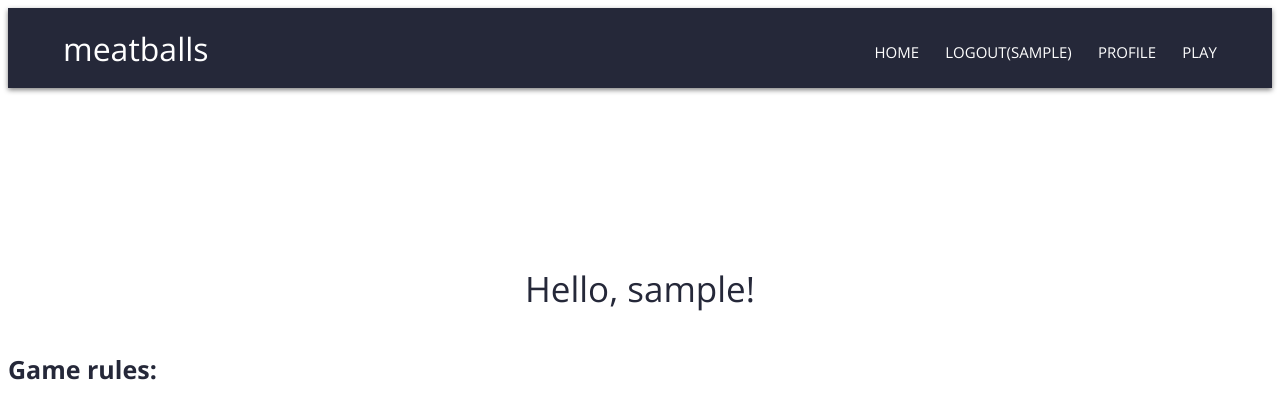
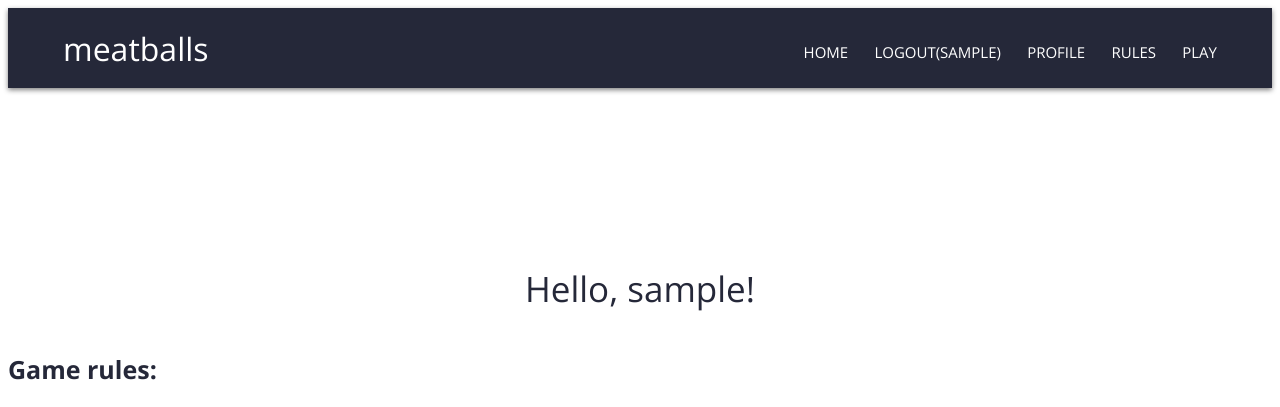
Before and after one commit to Ale282313/Meatballs-Game, a Flask app: a page that uses app/templates/base.html in a window 1280 px wide. Shown: the top 407 px of the page. Run offline with Flask 2, Linux system fonts and the light colour scheme; the visitor is signed in with stand-in values (Sample User, id 1); data comes from the database, SQL or seed files in the repository; data that the repository does not hold is empty; some libraries are stand-ins or nearby versions.

Commit message:
New Rules page created,  register redirect changed

```diff
--- a/app/auth/views.py
+++ b/app/auth/views.py
@@ -32,7 +32,7 @@ def register():
                                    used_username=True)
 
         login_user(new_user)
-        return redirect(url_for('main.play'))
+        return redirect(url_for('main.play', username=form.username.data))
 
     return render_template('auth/register.html',
                            title="Register",
--- a/app/main/views.py
+++ b/app/main/views.py
@@ -17,6 +17,17 @@ def index():
                            title='Home')
 
 
+@main.route('rules')
+def rules():
+
+    file = open('app/static/resources/game_rules.txt', 'r')
+    rules = file.readlines()
+
+    return render_template('main/rules.html',
+                           title='Rules',
+                           rules=rules)
+
+
 @main.route('<username>')
 @login_required
 def play(username):
@@ -32,8 +43,8 @@ def play(username):
     if db_user is None:
         return render_template('404.html'), 404
 
+    print(db_user)
     file = open('app/static/resources/game_rules.txt', 'r')
-
     rules = file.readlines()
 
     return render_template('main/play.html',
--- a/app/templates/base.html
+++ b/app/templates/base.html
@@ -31,6 +31,7 @@
             {% else %}
                 <li><a href="{{ url_for('auth.logout') }}">Logout({{ current_user.username }})</a></li>
                 <li><a href="{{ url_for('user.user_profile', username=current_user.username) }}">Profile</a></li>
+                <li><a href="{{ url_for('main.rules') }}">Rules</a></li>
             {% endif %}
                 <li><a href="{{ url_for('game.meatballs_game') }}">Play</a></li>
 
```
Also changed, not shown: app/templates/main/rules.html (added, +36 -0 lines).
